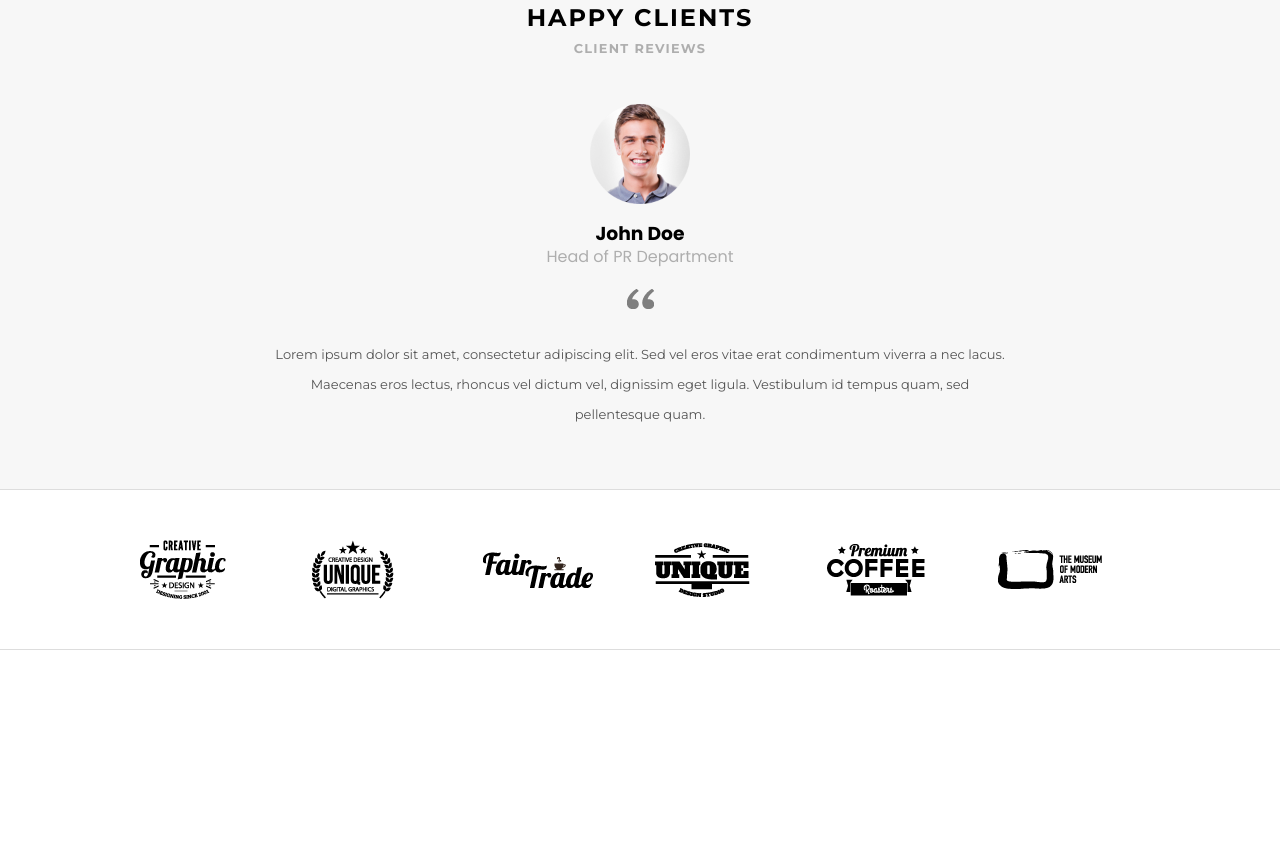
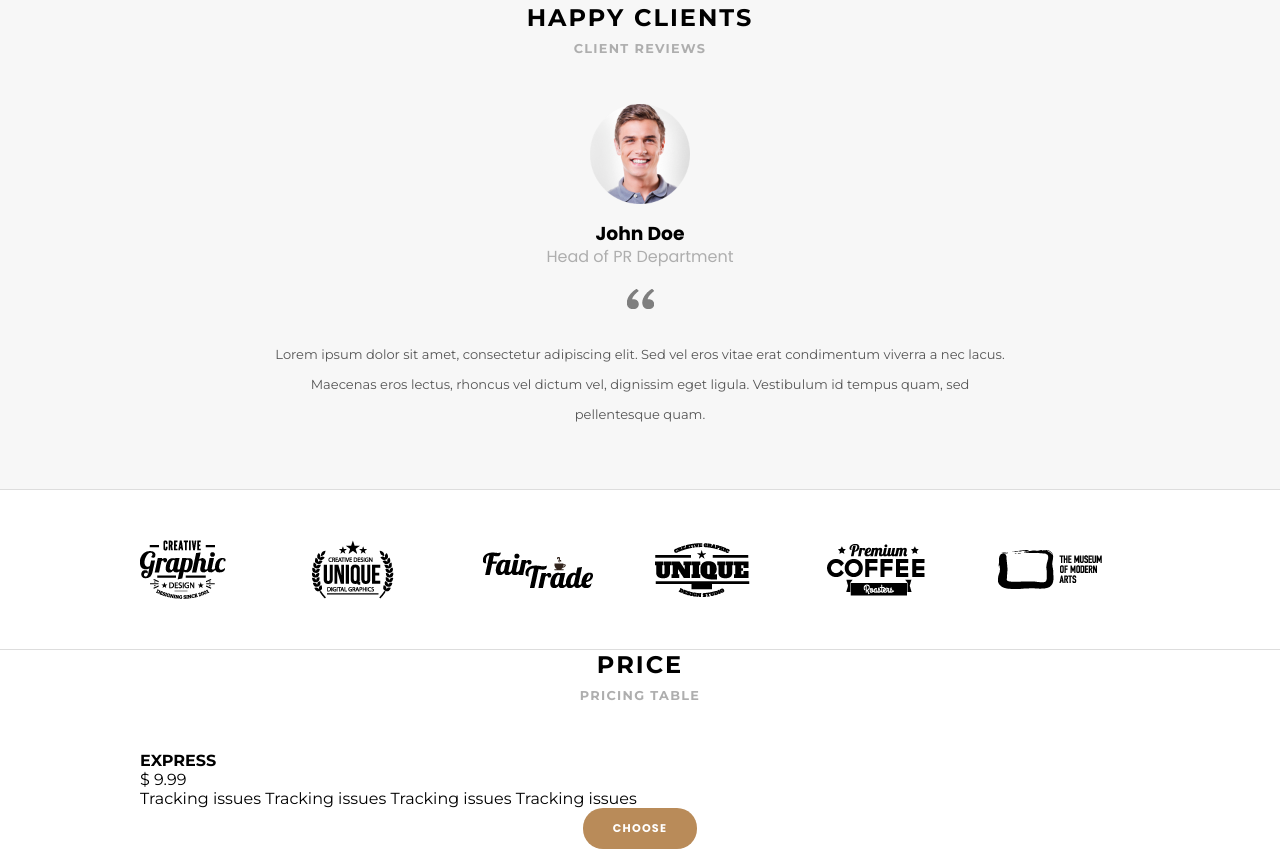
Before and after one commit to gabrielneoob/Awax, a plain HTML site: page index.html in a window 1280 px wide. Shown: the part 3077-3926 px from the top of the page. Before the commit the page ends 3727 px from the top, so only its background shows below. Drawn offline with Linux system fonts and the light colour scheme.

Commit message:
fit: HTML da parte de precos

```diff
--- a/index.html
+++ b/index.html
@@ -298,7 +298,26 @@
 
     <section class="precos-bg">
       <div class="precos container">
+        <div class="servicos-title">
+          <h2>price</h2>
+          <span class="cor-1">pricing table
+          </span>
+        </div>
+        <div class="section-price">
+          <div>
+            <h4>EXPRESS</h4>
+            <span>$ 9.99</span>
 
+            <div class="price-item">
+              <span>Tracking issues</span>
+              <span>Tracking issues</span>
+              <span>Tracking issues</span>
+              <span>Tracking issues</span>
+            </div>
+
+            <a href="#" class="btg">choose</a>
+          </div>
+        </div>
       </div>
 
     </section>
```
